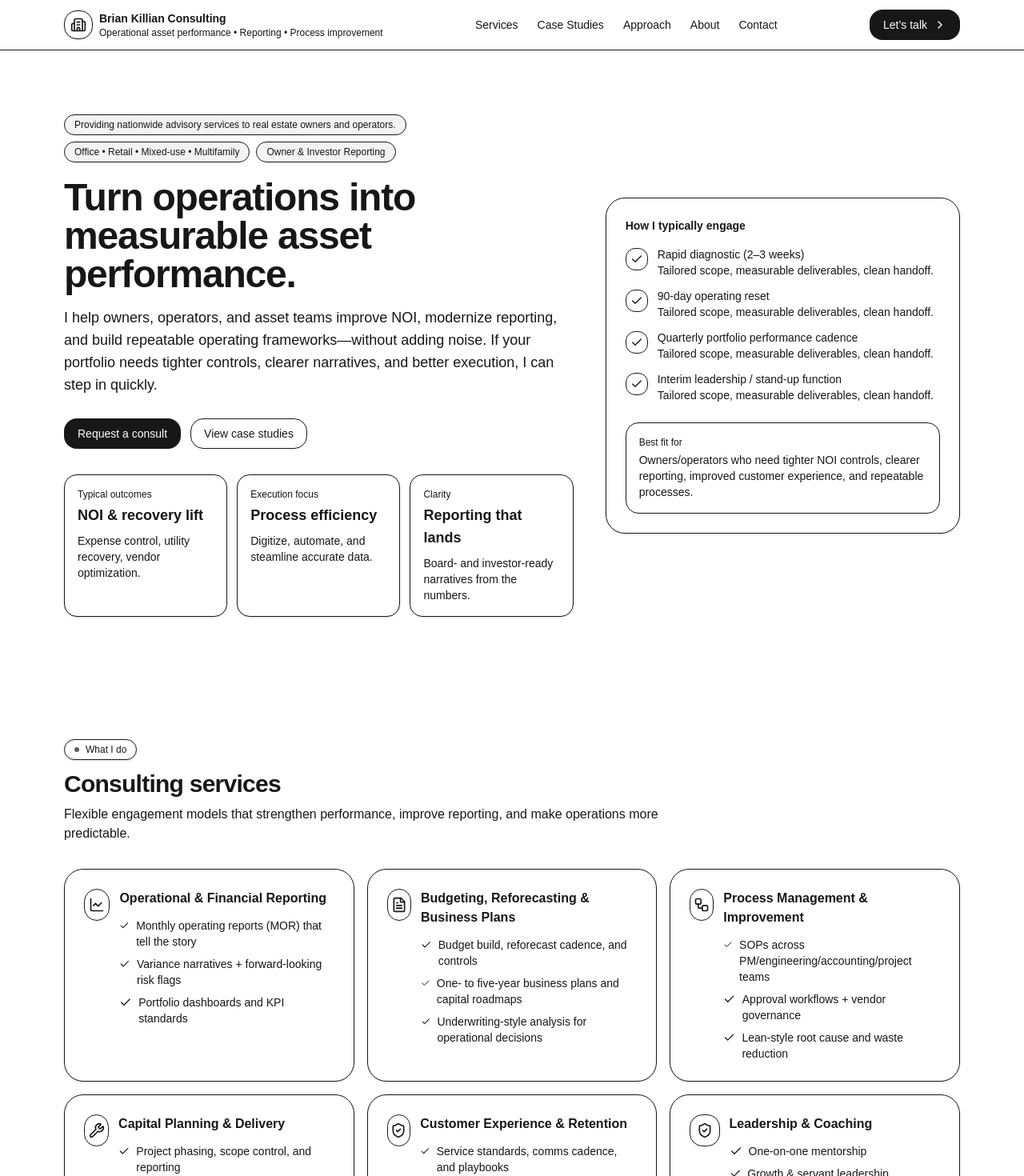
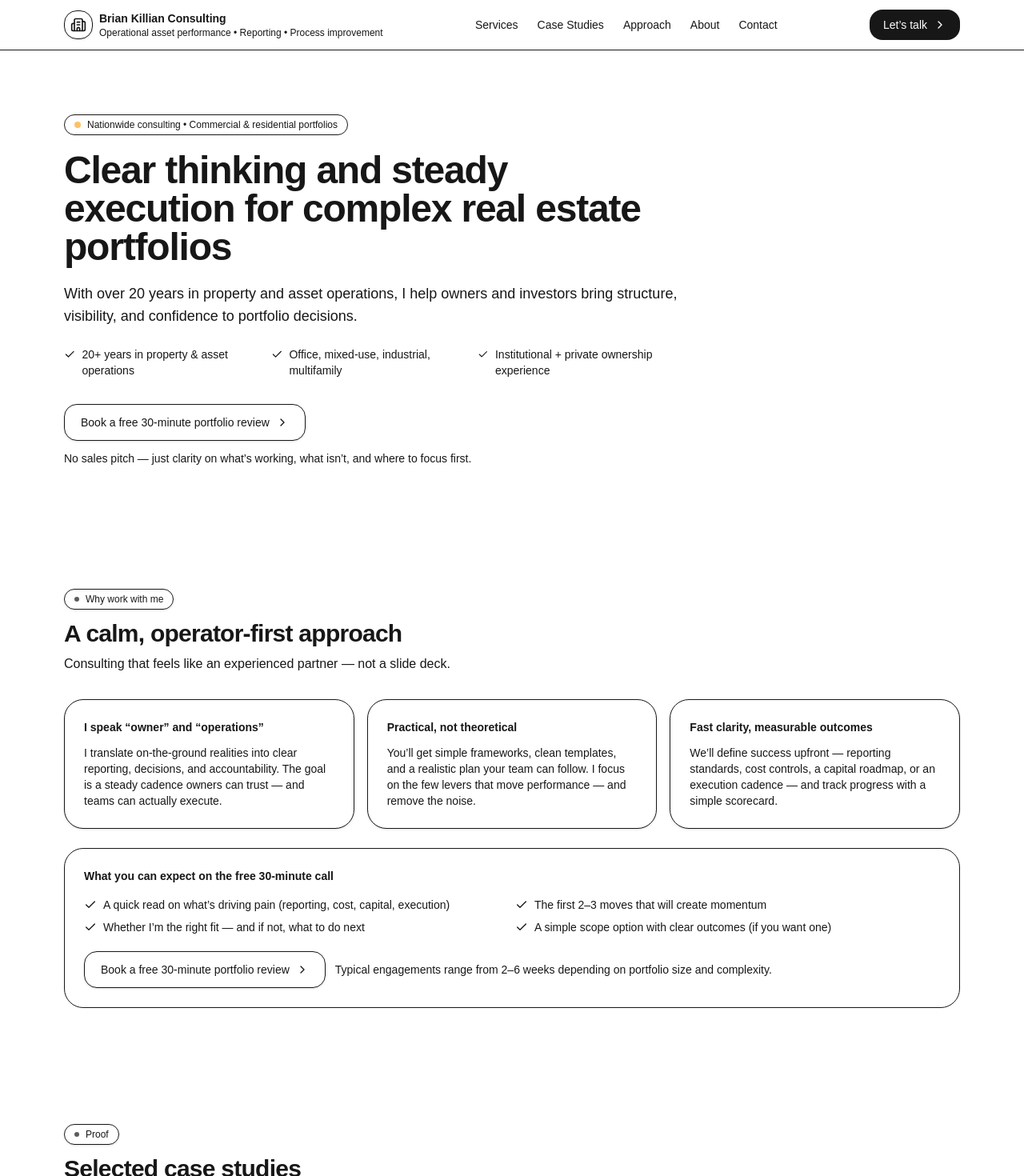
Before and after one commit to BK14782/brian-killian-consulting, a Next.js app: page / in a window 1280 px wide. Shown: the top 1470 px of the page at 80% size. Built offline with nearby package versions, Linux system fonts and the light colour scheme.

Commit message:
Update hero copy and add Why Work With Me section

```diff
--- a/src/app/page.tsx
+++ b/src/app/page.tsx
@@ -115,82 +115,63 @@ type HeroProps = {
 const Hero = ({ onNav }: HeroProps) => (
 
 <header className="relative overflow-hidden">
+  {/* Warm background wash */}
   <div className="absolute inset-0 -z-10">
-      <div className="absolute -left-40 -top-40 h-[520px] w-[520px] rounded-full bg-foreground/5 blur-3xl" />
-      <div className="absolute -right-40 -bottom-40 h-[520px] w-[520px] rounded-full bg-foreground/5 blur-3xl" />
+    <div className="absolute -left-40 -top-40 h-[520px] w-[520px] rounded-full bg-amber-500/10 blur-3xl" />
+    <div className="absolute -right-40 top-20 h-[520px] w-[520px] rounded-full bg-sky-500/10 blur-3xl" />
+    <div className="absolute inset-0 bg-gradient-to-b from-background via-background to-background/60" />
   </div>
-    <div className="mx-auto max-w-6xl px-4 py-14 md:py-20">
-      <div className="grid items-center gap-10 md:grid-cols-12">
-        <div className="md:col-span-7">
-          <div className="inline-flex flex-wrap items-center gap-2">
-            <Badge variant="secondary" className="rounded-full">Providing nationwide advisory services to real estate owners and operators.</Badge>
-            <Badge variant="secondary" className="rounded-full">Office • Retail • Mixed-use • Multifamily</Badge>
-            <Badge variant="secondary" className="rounded-full">Owner & Investor Reporting</Badge>
+
+  <div className="mx-auto max-w-6xl px-4 py-16 md:py-20">
+    <div className="max-w-3xl">
+      <div className="inline-flex items-center gap-2 rounded-full border bg-background/70 px-3 py-1 text-xs text-muted-foreground">
+        <span className="h-2 w-2 rounded-full bg-amber-500/60" />
+        Nationwide consulting • Commercial & residential portfolios
       </div>
+
       <h1 className="mt-5 text-3xl font-semibold tracking-tight md:text-5xl">
-            Turn operations into measurable asset performance.
+        Clear thinking and steady execution for complex real estate portfolios
       </h1>
-          <p className="mt-4 max-w-2xl text-muted-foreground md:text-lg">
-            I help owners, operators, and asset teams improve NOI, modernize reporting, and build repeatable operating frameworks—without adding noise.
-            If your portfolio needs tighter controls, clearer narratives, and better execution, I can step in quickly.
+
+      <p className="mt-5 text-base text-muted-foreground md:text-lg">
+        With over 20 years in property and asset operations, I help owners and investors bring structure,
+        visibility, and confidence to portfolio decisions.
       </p>
-          <div className="mt-7 flex flex-col gap-3 sm:flex-row">
-            <Button className="rounded-2xl" onClick={() => onNav("contact")}>Request a consult</Button>
-            <Button variant="outline" className="rounded-2xl" onClick={() => onNav("case-studies")}>View case studies</Button>
+
+      {/* Trust strip */}
+      <div className="mt-6 grid gap-2 text-sm text-muted-foreground sm:grid-cols-3">
+        <div className="flex items-start gap-2">
+          <Check className="mt-0.5 h-4 w-4" />
+          20+ years in property & asset operations
         </div>
-          <div className="mt-8 grid gap-3 sm:grid-cols-3">
-            <Card className="rounded-2xl shadow-sm">
-              <CardContent className="p-4">
-                <div className="text-xs text-muted-foreground">Typical outcomes</div>
-                <div className="mt-1 text-lg font-semibold">NOI & recovery lift</div>
-                <div className="mt-2 text-sm text-muted-foreground">Expense control, utility recovery, vendor optimization.</div>
-              </CardContent>
-            </Card>
-            <Card className="rounded-2xl shadow-sm">
-              <CardContent className="p-4">
-                <div className="text-xs text-muted-foreground">Execution focus</div>
-                <div className="mt-1 text-lg font-semibold">Process efficiency</div>
-                <div className="mt-2 text-sm text-muted-foreground">Digitize, automate, and steamline accurate data.</div>
-              </CardContent>
-            </Card>
-            <Card className="rounded-2xl shadow-sm">
-              <CardContent className="p-4">
-                <div className="text-xs text-muted-foreground">Clarity</div>
-                <div className="mt-1 text-lg font-semibold">Reporting that lands</div>
-                <div className="mt-2 text-sm text-muted-foreground">Board- and investor-ready narratives from the numbers.</div>
-              </CardContent>
-            </Card>
+        <div className="flex items-start gap-2">
+          <Check className="mt-0.5 h-4 w-4" />
+          Office, mixed-use, industrial, multifamily
+        </div>
+        <div className="flex items-start gap-2">
+          <Check className="mt-0.5 h-4 w-4" />
+          Institutional + private ownership experience
         </div>
       </div>
-        <div className="md:col-span-5">
-          <Card className="rounded-3xl shadow-sm">
-            <CardContent className="p-6">
-              <div className="text-sm font-semibold">How I typically engage</div>
-              <div className="mt-4 space-y-3 text-sm">
-                {["Rapid diagnostic (2–3 weeks)", "90-day operating reset", "Quarterly portfolio performance cadence", "Interim leadership / stand-up function"].map((t) => (
-                  <div key={t} className="flex items-start gap-3">
-                    <div className="mt-0.5 grid h-7 w-7 place-items-center rounded-xl border bg-background">
-                      <Check className="h-4 w-4" />
+
+      {/* CTA */}
+      <div className="mt-8 flex flex-wrap items-center gap-3">
+        <a
+          href="#contact"
+          className="inline-flex items-center justify-center rounded-2xl border px-5 py-3 text-sm font-medium shadow-sm transition-all hover:-translate-y-0.5 hover:shadow-md"
+        >
+          Book a free 30-minute portfolio review
+          <ChevronRight className="ml-2 h-4 w-4" />
+        </a>
+
+        <div className="text-sm text-muted-foreground">
+          No sales pitch — just clarity on what’s working, what isn’t, and where to focus first.
         </div>
-                    <div>
-                      <div className="font-medium">{t}</div>
-                      <div className="text-muted-foreground">Tailored scope, measurable deliverables, clean handoff.</div>
-                    </div>
-                  </div>
-                ))}
-              </div>
-              <div className="mt-6 rounded-2xl border bg-background/60 p-4">
-                <div className="text-xs text-muted-foreground">Best fit for</div>
-                <div className="mt-1 text-sm">
-                  Owners/operators who need tighter NOI controls, clearer reporting, improved customer experience, and repeatable processes.
-                </div>
-              </div>
-            </CardContent>
-          </Card>
       </div>
     </div>
   </div>
 </header>
+
 );
 
 const services = [
@@ -381,58 +362,79 @@ export default function Website() {
       <Hero onNav={scrollTo} />
 
 <Section
-        id="services"
-        kicker="What I do"
-        title="Consulting services"
-        subtitle="Flexible engagement models that strengthen performance, improve reporting, and make operations more predictable."
+  id="why"
+  kicker="Why work with me"
+  title="A calm, operator-first approach"
+  subtitle="Consulting that feels like an experienced partner — not a slide deck."
 >
-        <div className="grid gap-4 md:grid-cols-2 lg:grid-cols-3">
-          {services.map((s) => (
-            <Card key={s.title} className="rounded-3xl shadow-sm">
+  <div className="grid gap-4 lg:grid-cols-3">
+    <Card className="rounded-3xl shadow-sm transition-all duration-200 hover:-translate-y-0.5 hover:shadow-md hover:border-amber-500/30">
       <CardContent className="p-6">
-                <div className="flex items-start gap-3">
-                  <div className="grid h-10 w-10 place-items-center rounded-2xl border bg-background">
-                    <s.icon className="h-5 w-5" />
-                  </div>
-                  <div>
-                    <div className="text-base font-semibold">{s.title}</div>
-                    <ul className="mt-3 space-y-2 text-sm text-muted-foreground">
-                      {s.bullets.map((b) => (
-                        <li key={b} className="flex gap-2">
-                          <Check className="mt-0.5 h-4 w-4 text-foreground" />
-                          <span>{b}</span>
-                        </li>
-                      ))}
-                    </ul>
-                  </div>
-                </div>
+        <div className="text-sm font-semibold">I speak “owner” and “operations”</div>
+        <p className="mt-3 text-sm text-muted-foreground">
+          I translate on-the-ground realities into clear reporting, decisions, and accountability.
+          The goal is a steady cadence owners can trust — and teams can actually execute.
+        </p>
       </CardContent>
     </Card>
-          ))}
+
+    <Card className="rounded-3xl shadow-sm transition-all duration-200 hover:-translate-y-0.5 hover:shadow-md hover:border-amber-500/30">
+      <CardContent className="p-6">
+        <div className="text-sm font-semibold">Practical, not theoretical</div>
+        <p className="mt-3 text-sm text-muted-foreground">
+          You’ll get simple frameworks, clean templates, and a realistic plan your team can follow.
+          I focus on the few levers that move performance — and remove the noise.
+        </p>
+      </CardContent>
+    </Card>
+
+    <Card className="rounded-3xl shadow-sm transition-all duration-200 hover:-translate-y-0.5 hover:shadow-md hover:border-amber-500/30">
+      <CardContent className="p-6">
+        <div className="text-sm font-semibold">Fast clarity, measurable outcomes</div>
+        <p className="mt-3 text-sm text-muted-foreground">
+          We’ll define success upfront — reporting standards, cost controls, a capital roadmap, or an execution cadence —
+          and track progress with a simple scorecard.
+        </p>
+      </CardContent>
+    </Card>
   </div>
-        <div className="mt-8 rounded-3xl border bg-background/60 p-6">
-          <div className="grid gap-6 md:grid-cols-3">
-            <div>
-              <div className="text-sm font-semibold">Common deliverables</div>
-              <div className="mt-2 text-sm text-muted-foreground">
-                MOR templates • budget models • dashboards • vendor KPI/SLA scorecards • capital plans • SOP playbooks • executive narratives
-              </div>
-            </div>
-            <div>
-              <div className="text-sm font-semibold">Industries & portfolios</div>
-              <div className="mt-2 text-sm text-muted-foreground">
-                Office • mixed-use • multifamily • campus environments • retail components • data center adjacency
-              </div>
-            </div>
-            <div>
-              <div className="text-sm font-semibold">How we start</div>
-              <div className="mt-2 text-sm text-muted-foreground">
-                30-minute intro call → data request → rapid diagnostic → prioritized roadmap and quick wins.
-              </div>
+
+  <div className="mt-6 rounded-3xl border bg-background/60 p-6">
+    <div className="text-sm font-semibold">What you can expect on the free 30-minute call</div>
+    <ul className="mt-4 grid gap-2 text-sm text-muted-foreground sm:grid-cols-2">
+      <li className="flex items-start gap-2">
+        <Check className="mt-0.5 h-4 w-4" />
+        A quick read on what’s driving pain (reporting, cost, capital, execution)
+      </li>
+      <li className="flex items-start gap-2">
+        <Check className="mt-0.5 h-4 w-4" />
+        The first 2–3 moves that will create momentum
+      </li>
+      <li className="flex items-start gap-2">
+        <Check className="mt-0.5 h-4 w-4" />
+        Whether I’m the right fit — and if not, what to do next
+      </li>
+      <li className="flex items-start gap-2">
+        <Check className="mt-0.5 h-4 w-4" />
+        A simple scope option with clear outcomes (if you want one)
+      </li>
+    </ul>
+
+    <div className="mt-5 flex flex-wrap items-center gap-3">
+      <a
+        href="#contact"
+        className="inline-flex items-center justify-center rounded-2xl border px-5 py-3 text-sm font-medium shadow-sm transition-all hover:-translate-y-0.5 hover:shadow-md"
+      >
+        Book a free 30-minute portfolio review
+        <ChevronRight className="ml-2 h-4 w-4" />
+      </a>
+      <div className="text-sm text-muted-foreground">
+        Typical engagements range from 2–6 weeks depending on portfolio size and complexity.
       </div>
     </div>
   </div>
 </Section>
+
 
       <Section
         id="case-studies"
```
Lines whose indentation alone changed are shown as unchanged.
